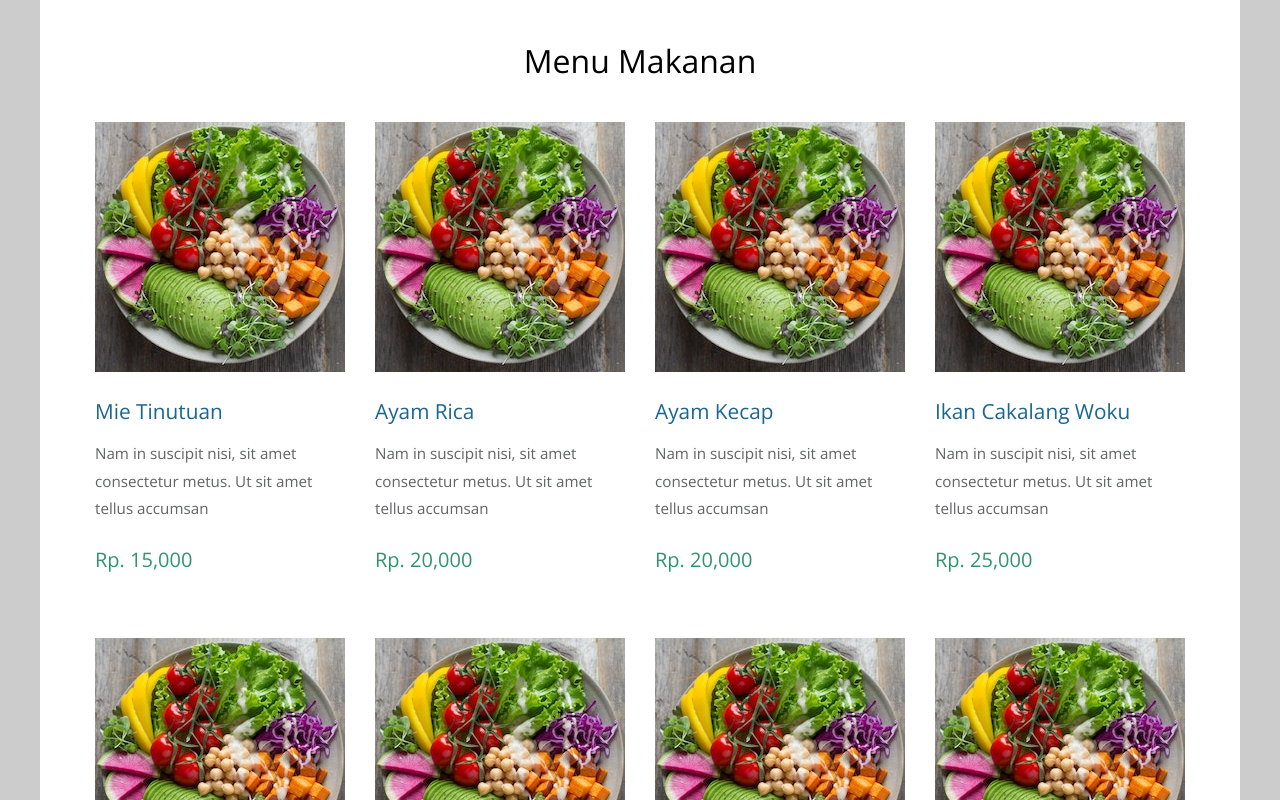
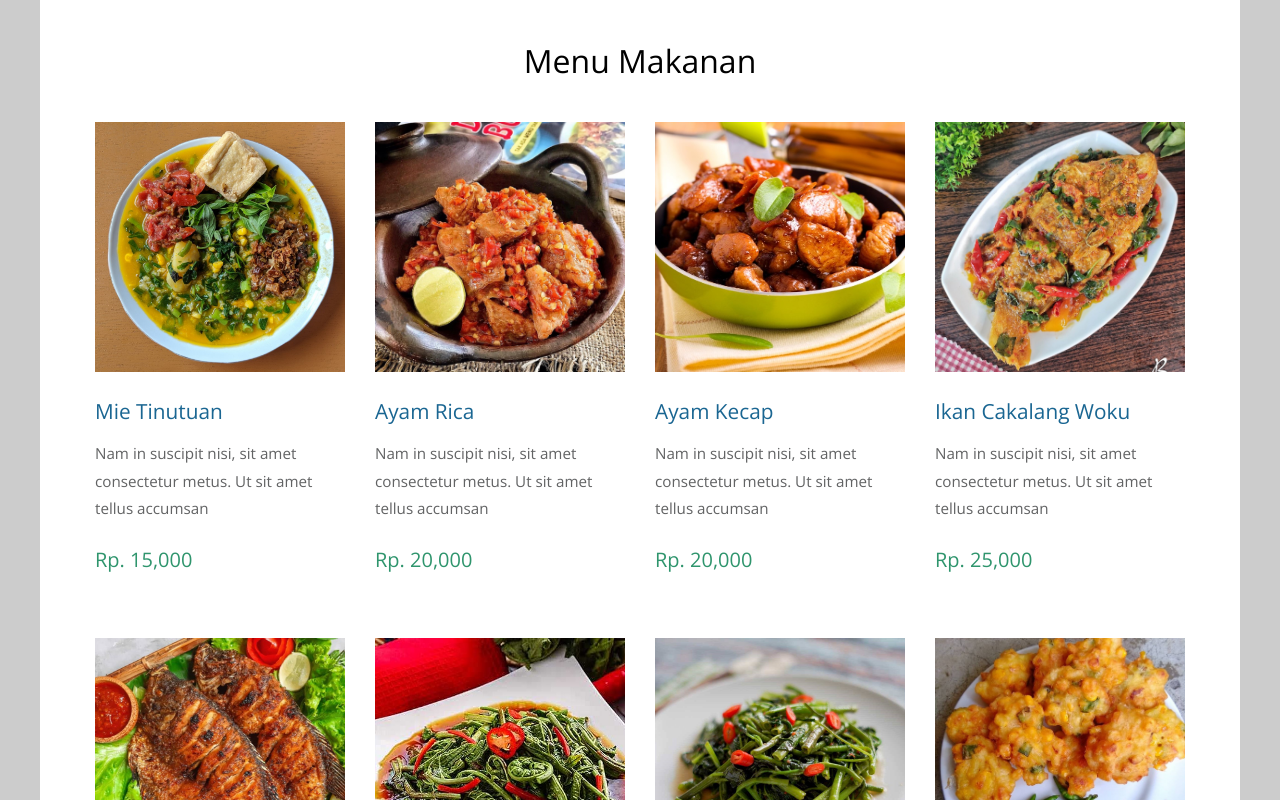
Before and after one commit to GregoriusVincentAdam/Final-Project-Front-End, a React (Create React App) app in the folder restaurant-app/: page / in a window 1280 px wide. Shown: the part 700-1500 px from the top of the page. Built offline with nearby package versions, Linux system fonts and the light colour scheme; data requests are answered from the project's data file.

Commit message:
tambah perintah for ambe data image dari backend

```diff
--- a/restaurant-app/src/components/Homepage.js
+++ b/restaurant-app/src/components/Homepage.js
@@ -36,7 +36,7 @@ const Homepage = () => {
                         return(
                              <article className="col-lg-3 col-md-4 col-sm-6 col-20 tm-gallery-item">
                                 <figure>
-                                    <img src="img/gallery/01.jpg" alt="Image" className="img-fluid tm-gallery-img" />
+                                    <img src={`img/${item.gambar}.jpg`} alt="Image" className="img-fluid tm-gallery-img" />
                                     <figcaption>
                                         <h4 className="tm-gallery-title">{item.judul}</h4>
                                         <p className="tm-gallery-description">Nam in suscipit nisi, sit amet consectetur metus. Ut sit amet tellus accumsan</p>
```
